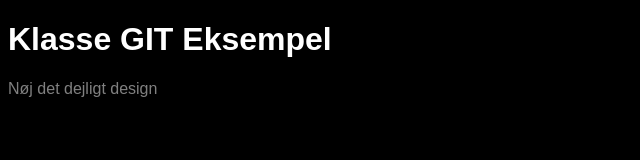
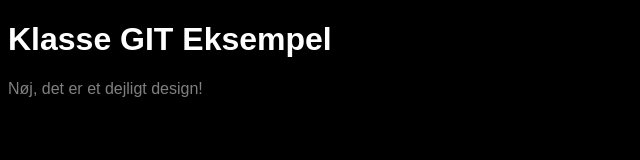
Before and after one commit to sararingkow/kasse-git-eksempel, a plain HTML site: page index.html in a window 1280 px wide. Shown: the full height of the page, 0-640 px from the left. Drawn offline with Linux system fonts and the light colour scheme.

Commit message:
Changes in paragraph

```diff
--- a/index.html
+++ b/index.html
@@ -10,7 +10,7 @@
 
 <body>
     <h1>Klasse GIT Eksempel</h1>
-    <p>Nøj det dejligt design</p>
+    <p>Nøj, det er et dejligt design!</p>
 </body>
 <script src="script.js"></script>
 
```
